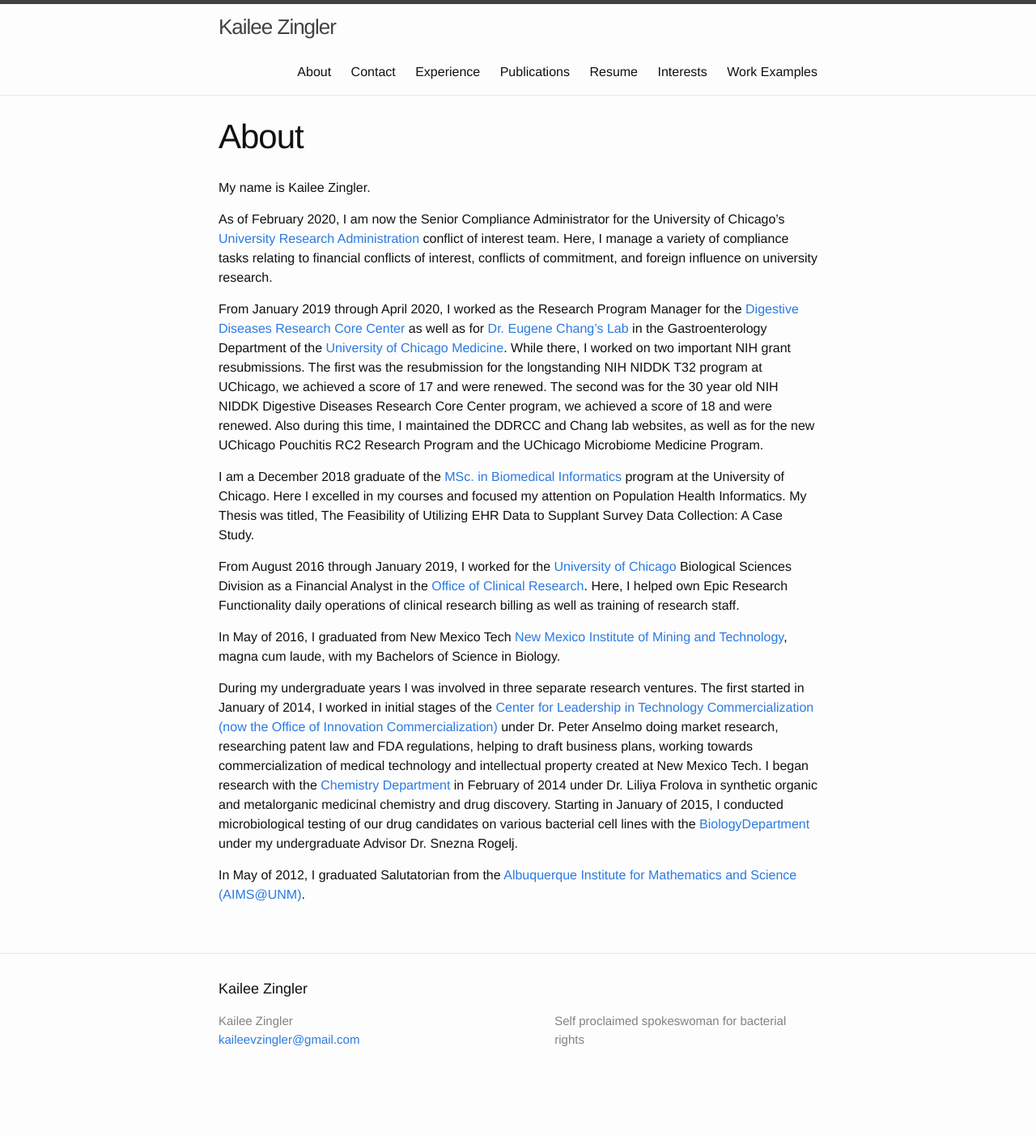
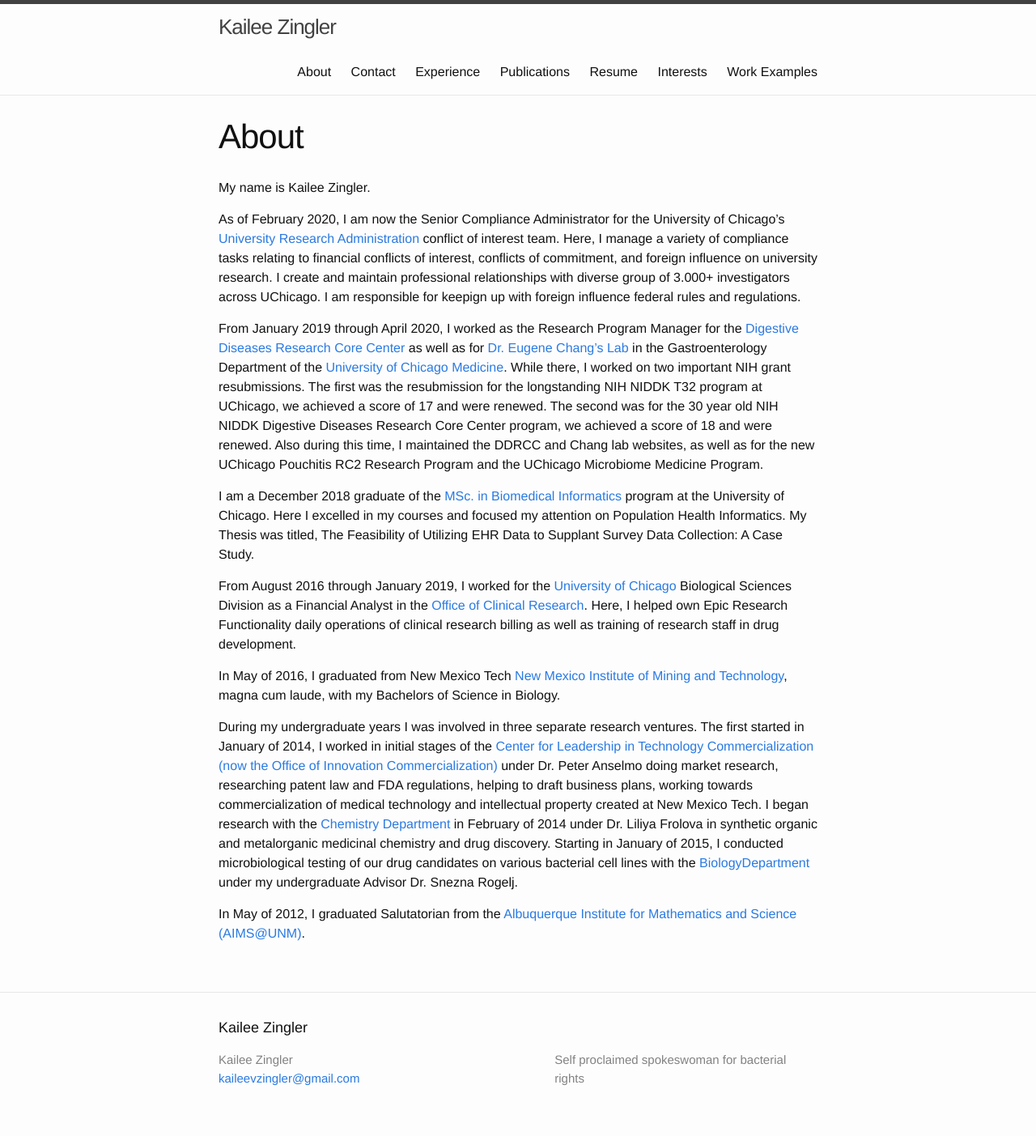
Before and after one commit to kzingler/kzingler.github.io, a Jekyll site: the page built from about.md, in a window 1280 px wide. Shown: the whole page at 81% size. Built offline with Jekyll 4.4.1, drawn with Linux system fonts in a browser that asks for light colours; before the commit the page ends 1355 px from its top, so only the background shows below that.

Commit message:
Update about.md

```diff
--- a/about.md
+++ b/about.md
@@ -6,7 +6,7 @@
 My name is Kailee Zingler.
 
 As of February 2020, I am now the Senior Compliance Administrator for the University of Chicago's [University Research Administration](https://ura.uchicago.edu) conflict of interest team.
-Here, I manage a variety of compliance tasks relating to financial conflicts of interest, conflicts of commitment, and foreign influence on university research.
+Here, I manage a variety of compliance tasks relating to financial conflicts of interest, conflicts of commitment, and foreign influence on university research. I create and maintain professional relationships with diverse group of 3.000+ investigators across UChicago. I am responsible for keepign up with foreign influence federal rules and regulations.
 
 From January 2019 through April 2020, I worked as the Research Program Manager for the [Digestive Diseases Research Core Center](http://www.uchicagoddrcc.org/research-cores) as well as for [Dr. Eugene Chang's Lab](https://changlab.uchicago.edu) in the Gastroenterology Department of the [University of Chicago Medicine](https://en.wikipedia.org/wiki/University_of_Chicago_Medical_Center).
 While there, I worked on two important NIH grant resubmissions. The first was the resubmission for the longstanding NIH NIDDK T32 program at UChicago, we achieved a score of 17 and were renewed. The second was for the 30 year old NIH NIDDK Digestive Diseases Research Core Center program, we achieved a score of 18 and were renewed.
@@ -16,7 +16,7 @@
 Here I excelled in my courses and focused my attention on Population Health Informatics. My Thesis was titled, The Feasibility of Utilizing EHR Data to Supplant Survey Data Collection: A Case Study.
 
 From August 2016 through January 2019, I worked for the [University of Chicago](https://en.wikipedia.org/wiki/University_of_Chicago) Biological Sciences Division as a Financial Analyst in the
-[Office of Clinical Research](http://bsdocr.bsd.uchicago.edu). Here, I helped own Epic Research Functionality daily operations of clinical research billing as well as training of research staff.
+[Office of Clinical Research](http://bsdocr.bsd.uchicago.edu). Here, I helped own Epic Research Functionality daily operations of clinical research billing as well as training of research staff in drug development.
 
 In May of 2016, I graduated from New Mexico Tech [New Mexico Institute of Mining and
 Technology](https://en.wikipedia.org/wiki/New_Mexico_Institute_of_Mining_and_Technology),
```
